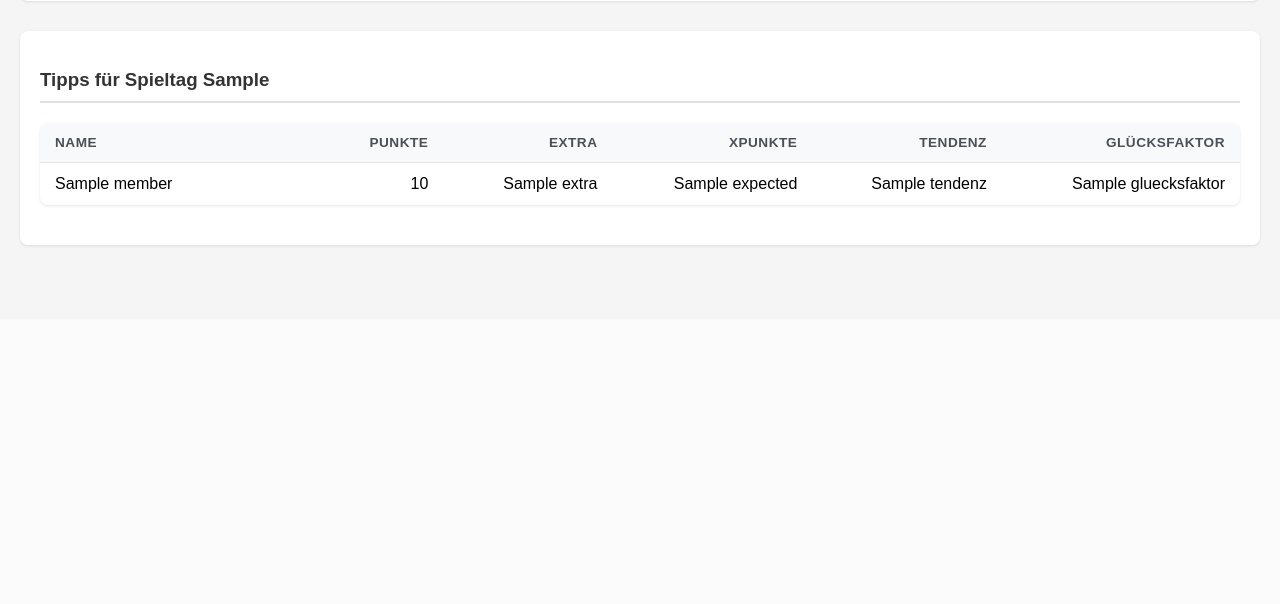
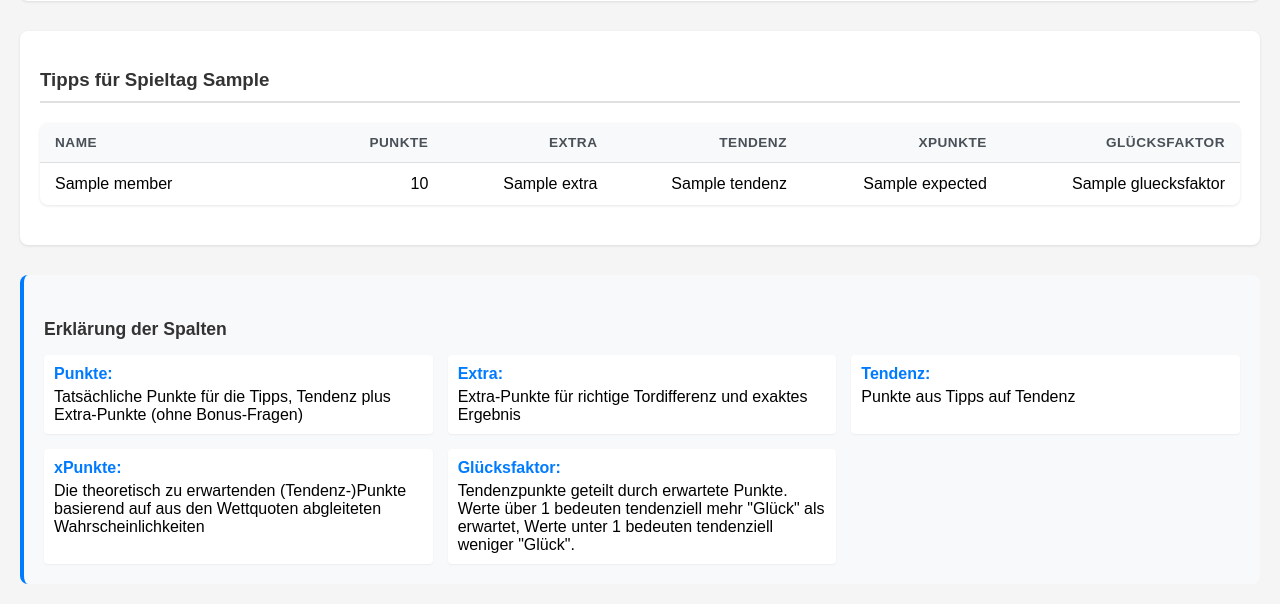
Before and after one commit to Takezo87/kicktipp-analyzer, a Flask app: template templates/matches.html in a window 1280 px wide. Shown: the part 481-1085 px from the top of the page. Before the commit the page ends 728 px from the top, so only its background shows below. Run offline with Flask 3, Linux system fonts and the light colour scheme; the template is opened without the code that fills it: most values are stand-ins (such as "Sample title", 1, 10 or a date in 2020).

```diff
--- a/static/styles.css
+++ b/static/styles.css
@@ -189,3 +189,44 @@ h1 {
     text-align: right;
     min-width: 100px;
 }
+
+/* Explanation Section */
+.explanation-section {
+    margin-top: 30px;
+    padding: 20px;
+    background-color: #f8f9fa;
+    border-radius: 8px;
+    border-left: 4px solid #007bff;
+}
+
+.explanation-section h4 {
+    color: #333;
+    margin-bottom: 15px;
+    font-size: 1.1em;
+}
+
+.explanation-grid {
+    display: grid;
+    grid-template-columns: repeat(auto-fit, minmax(300px, 1fr));
+    gap: 15px;
+}
+
+.explanation-item {
+    padding: 10px;
+    background-color: white;
+    border-radius: 4px;
+    box-shadow: 0 1px 2px rgba(0, 0, 0, 0.05);
+}
+
+.explanation-item strong {
+    color: #007bff;
+    display: block;
+    margin-bottom: 5px;
+}
+
+.explanation-item p {
+    margin: 0;
+    color: #666;
+    font-size: 0.95em;
+    line-height: 1.4;
+}
--- a/templates/matches.html
+++ b/templates/matches.html
@@ -78,8 +78,8 @@
                 <th>Name</th>
                 <th>{% if is_total %}Gesamtpunkte{% else %}Punkte{% endif %}</th>
                 <th>Extra</th>
+                <th>Tendenz</th>
                 <th>{% if is_total %}Erwartete Punkte{% else %}xPunkte{% endif %}</th>
-                <th>Tendenz</th>
                 <th>Glücksfaktor</th>
             </tr>
         </thead>
@@ -89,11 +89,11 @@
                 <td>{{ tipp.member }}</td>
                 <td>{{ tipp.points }}</td>
                 <td>{{ tipp.extra }}</td>
-                <td>{{ tipp.expected }}</td>
                 <td
                     class="{% if tipp.tendenz > tipp.expected %}positive{% elif tipp.tendenz < tipp.expected %}negative{% endif %}">
                     {{
                     tipp.tendenz }}</td>
+                <td>{{ tipp.expected }}</td>
                 <td class="{% if tipp.gluecksfaktor > 1 %}positive{% elif tipp.gluecksfaktor < 1 %}negative{% endif %}">
                     {{ tipp.gluecksfaktor }}</td>
             </tr>
@@ -101,6 +101,30 @@
         </tbody>
     </table>
 </div>
+
+<div class="explanation-section">
+    <h4>Erklärung der Spalten</h4>
+    <div class="explanation-grid">
+        <div class="explanation-item">
+            <strong>Punkte:</strong> Tatsächliche Punkte für die Tipps, Tendenz plus Extra-Punkte (ohne Bonus-Fragen)
+        </div>
+        <div class="explanation-item">
+            <strong>Extra:</strong> Extra-Punkte für richtige Tordifferenz und exaktes Ergebnis
+        </div>
+        <div class="explanation-item">
+            <strong>Tendenz:</strong> Punkte aus Tipps auf Tendenz
+        </div>
+        <div class="explanation-item">
+            <strong>xPunkte:</strong> Die theoretisch zu erwartenden (Tendenz-)Punkte basierend auf aus den
+            Wettquoten abgleiteten Wahrscheinlichkeiten
+        </div>
+        <div class="explanation-item">
+            <strong>Glücksfaktor:</strong> Tendenzpunkte geteilt durch erwartete Punkte. Werte über 1 bedeuten
+            tendenziell
+            mehr "Glück" als erwartet, Werte unter 1 bedeuten tendenziell weniger "Glück".
+        </div>
+    </div>
+</div>
 {% endif %}
 
 {% endblock %}
```
Also changed, not shown: scrape.py (+2 -5 lines), changelog.md.
